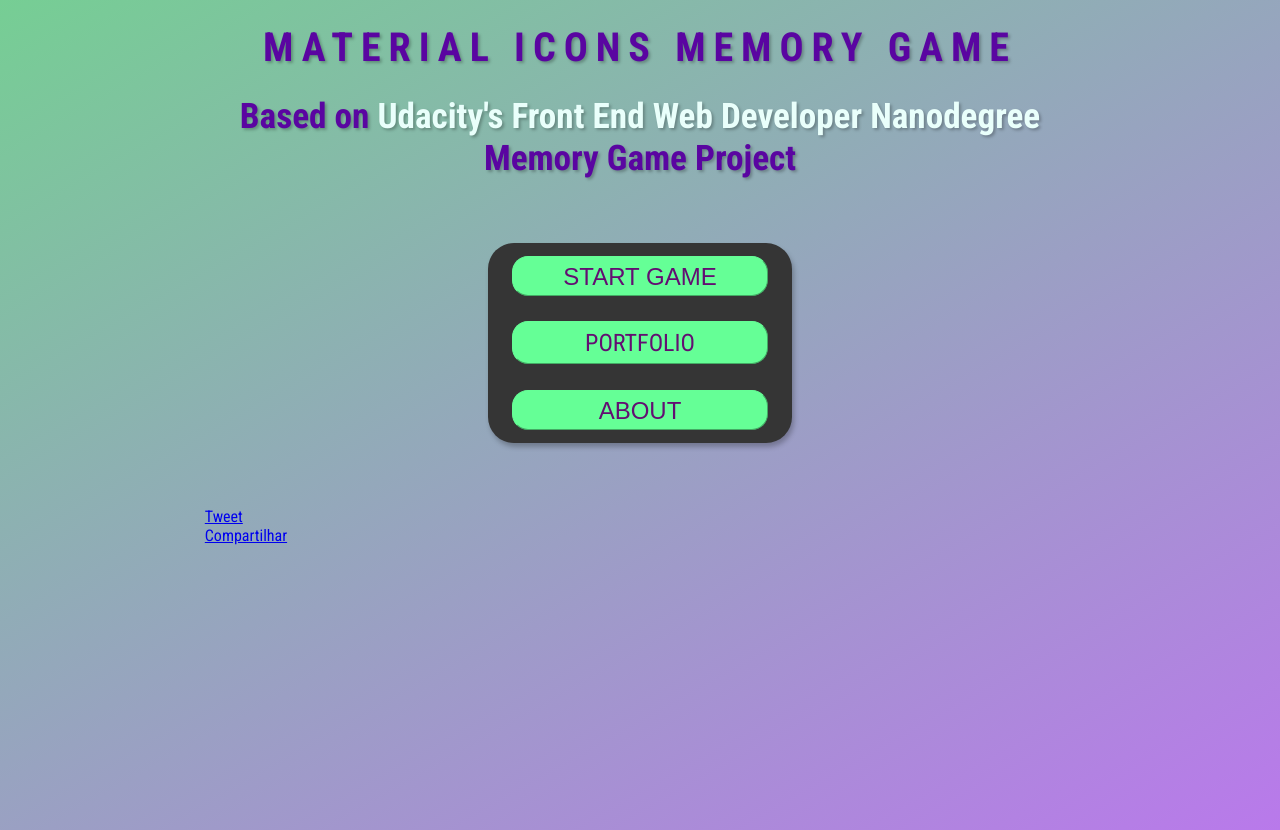
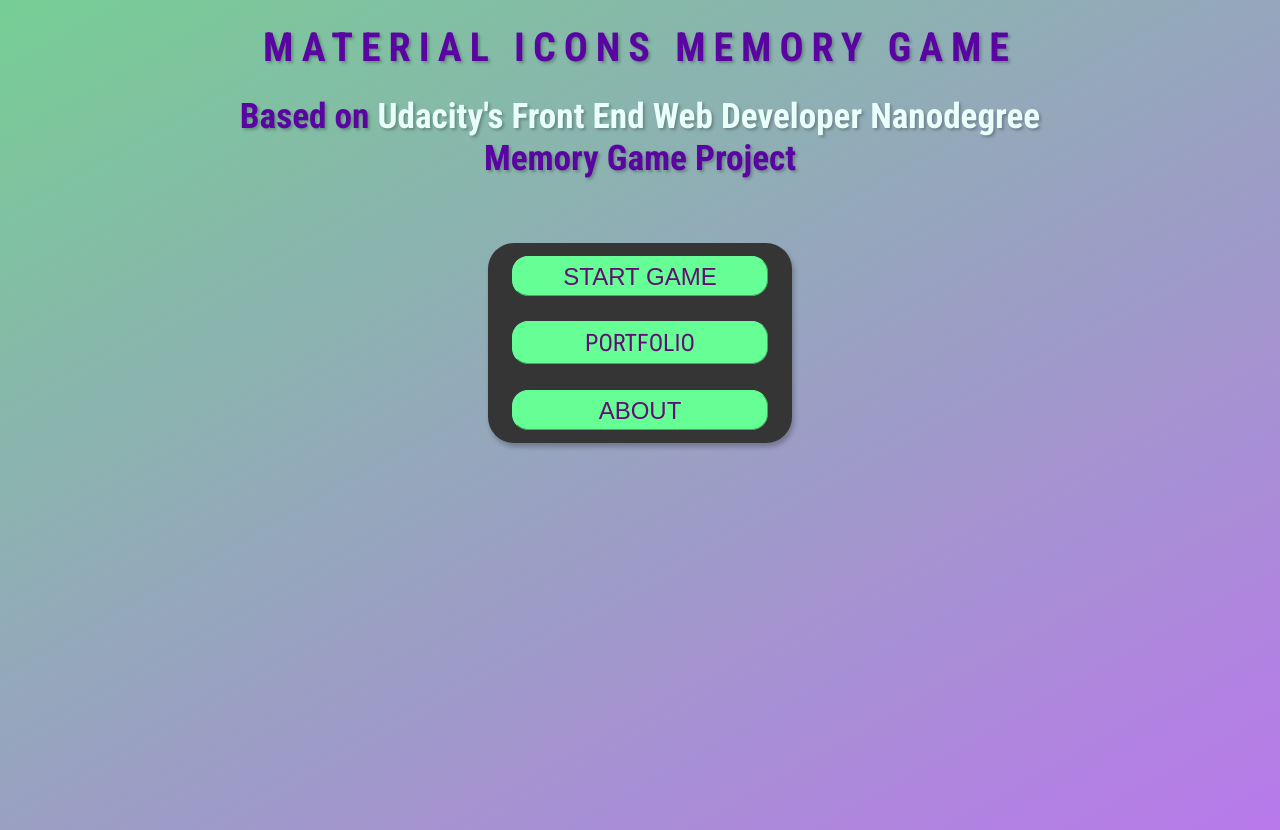
Before and after one commit to betocostadev/betocostadev.github.io, a plain HTML site: page apps/memgame/index.html in a window 1280 px wide. Drawn offline with Linux system fonts and the light colour scheme.

Commit message:
redoing share

```diff
--- a/apps/memgame/index.html
+++ b/apps/memgame/index.html
@@ -4,13 +4,6 @@
   <meta charset="UTF-8">
   <meta name="viewport" content="width=device-width, initial-scale=1.0">
   <meta http-equiv="X-UA-Compatible" content="ie=edge">
-  <!-- Open Graph Tags -->
-  <meta property="og:url" content="https://betocostadev.github.io/apps/memgame/index.html" />
-  <meta property="og:type" content="website" />
-  <meta property="og:title" content="Material Icons Memory Game" />
-  <meta property="og:description" content="Cool memory game based on Google's Material Design" />
-  <meta property="og:image" content="../../img/memgame_card.png" />
-  <!-- Sources -->
   <link href="https://fonts.googleapis.com/css?family=Roboto+Condensed:400,700" rel="stylesheet">
   <link href="https://fonts.googleapis.com/icon?family=Material+Icons"
       rel="stylesheet">
@@ -19,11 +12,6 @@
 </head>
 
 <body>
-  <!-- Facebook JS -->
-  <div id="fb-root"></div>
-  <script async defer src="https://connect.facebook.net/pt_BR/sdk.js#xfbml=1&version=v3.2"></script>
-  <!-- Twitter JS -->
-  <script async src="https://platform.twitter.com/widgets.js" charset="utf-8"></script>
 
   <main>
 
@@ -36,18 +24,6 @@
         <a href="../../index.html">PORTFOLIO</a>
         <button id="about">ABOUT</button>
       </nav>
-
-        <div class="social">
-          <a class="twitter-share-button"
-          href="https://twitter.com/intent/tweet"
-          data-text="Just found this cool memory game!"
-          data-url="https://betocostadev.github.io/apps/memgame/index.html"
-          data-via="Betifler"
-          data-related="twitterapi,twitter">
-        Tweet
-        </a>
-        <div class="fb-share-button" data-href="https://betocostadev.github.io/apps/memgame/index.html" data-layout="button" data-size="small" data-mobile-iframe="false"><a target="_blank" href="https://www.facebook.com/sharer/sharer.php?u=https%3A%2F%2Fbetocostadev.github.io%2Fapps%2Fmemgame%2Findex.html&amp;src=sdkpreparse" class="fb-xfbml-parse-ignore">Compartilhar</a></div>
-      </div>
 
       <div id="modal-about" class="modal-display">
         <div class="modal">
```
